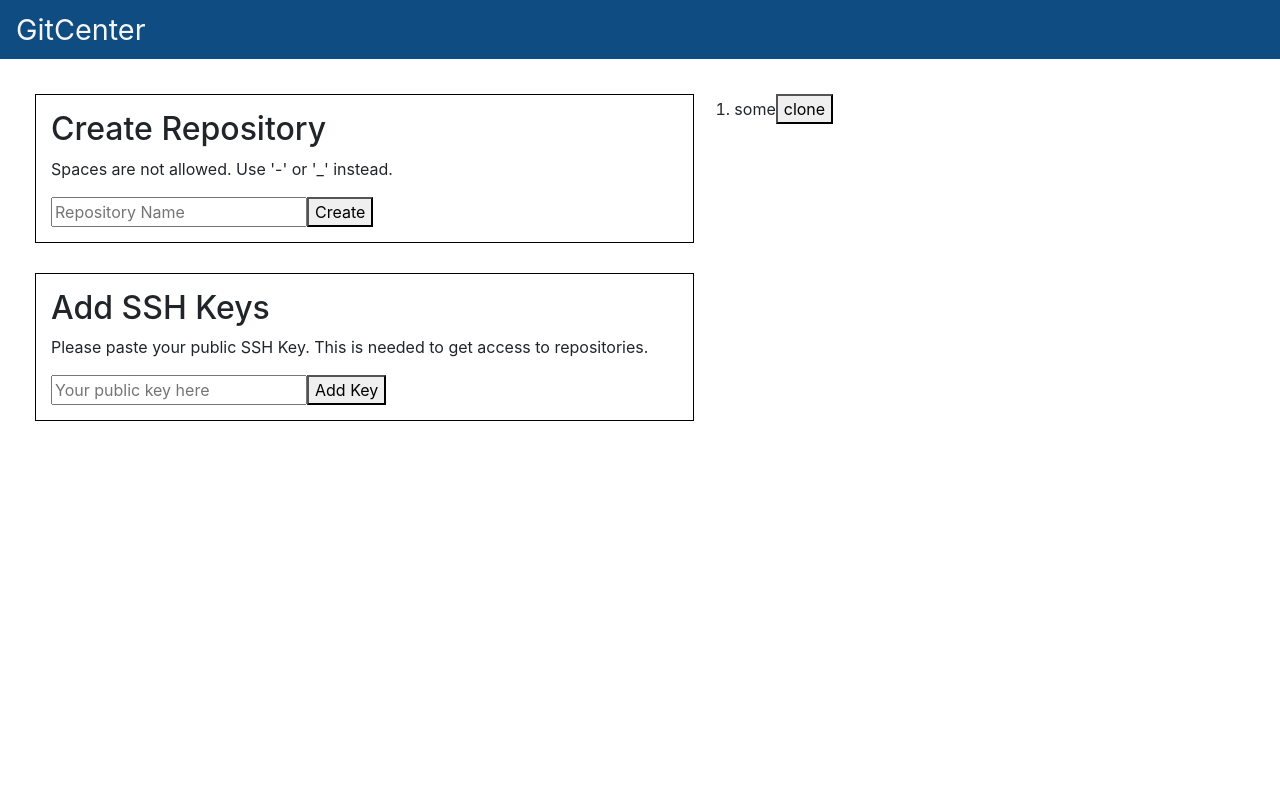
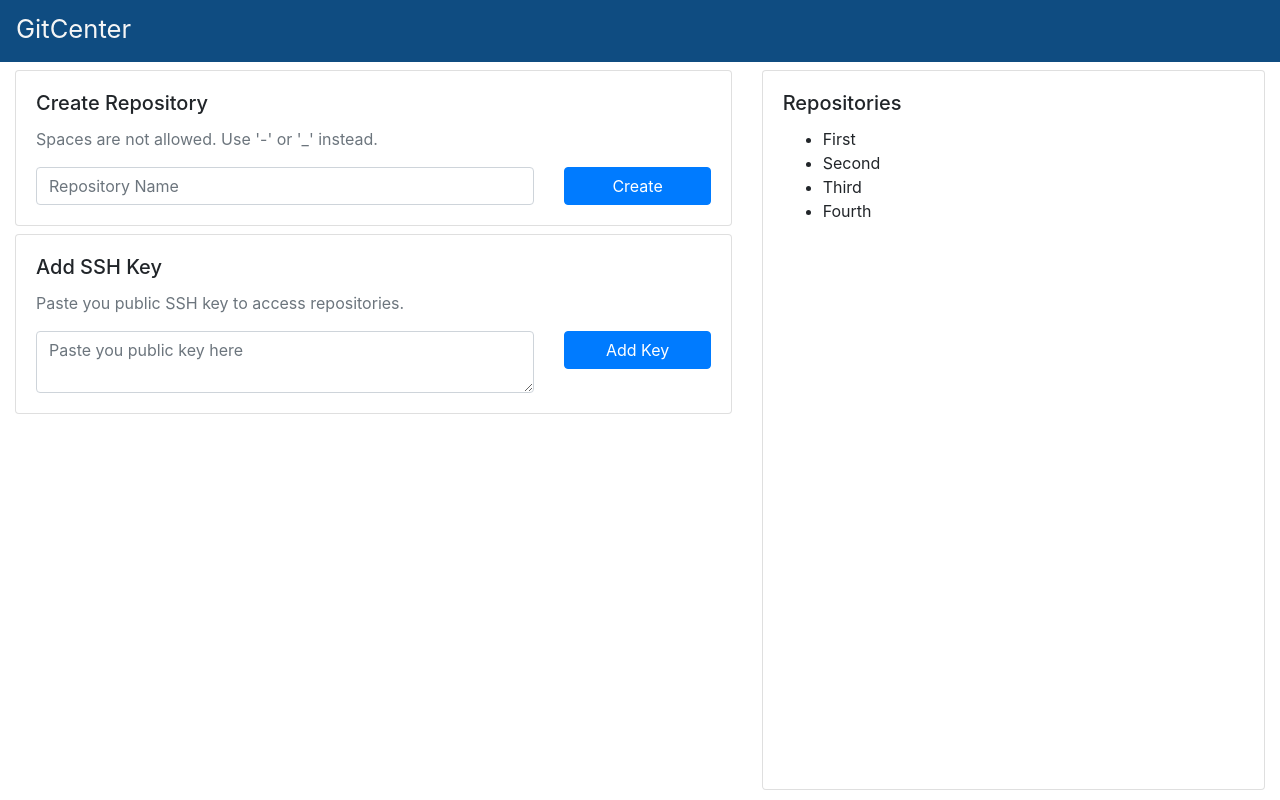
Before and after one commit to dheeraj-p/git-center-server, a Next.js app: page / in a window 1280 px wide. Built offline with nearby package versions, Linux system fonts and the light colour scheme.

Commit message:
Use bootstrap to re-arrange layouts

```diff
--- a/components/AddSSHKey/AddSSHKey.js
+++ b/components/AddSSHKey/AddSSHKey.js
@@ -1,25 +1,23 @@
-import AddSHHKeyStyles from './AddSSHKey.style';
-
 export default function AddSSHKey() {
   return (
-    <div className='add-ssh'>
-      <h2>Add SSH Keys</h2>
-      <p>
-        Please paste your public SSH Key. This is needed to get access to
-        repositories.
-      </p>
-      <div className='input-box'>
-        <input
-          type='text'
-          name='repoName'
-          class='form-control'
-          placeholder='Your public key here'
-        />
-        <button type='button' class='btn btn-primary'>
-          Add Key
-        </button>
+    <div className="card mt-2">
+      <div className="card-body">
+        <h5 className="card-title">Add SSH Key</h5>
+        <p className="card-text text-muted">Paste you public SSH key to access repositories.</p>
+        <div className="row">
+          <div className="col-md-9 col-sm-12 mb-2 mb-md-0">
+            <textarea
+              className="form-control"
+              placeholder="Paste you public key here"
+            />
+          </div>
+          <div className="col-md-3 col-sm-12">
+            <button type="button" className="btn btn-primary w-100">
+              Add Key
+            </button>
+          </div>
+        </div>
       </div>
-      <style jsx>{AddSHHKeyStyles}</style>
     </div>
   );
 }
--- a/components/AddSSHKey/AddSSHKey.style.js
+++ /dev/null
@@ -1,17 +0,0 @@
-import css from 'styled-jsx/css';
-import colors from '../../styles/colors';
-
-const AddSHHKeyStyles = css`
-  .add-ssh {
-    border: 1px solid black;
-    width: 100%;
-    padding: 15px;
-    margin: 15px;
-  }
-
-  .input-box {
-    display: flex;
-  }
-`;
-
-export default AddSHHKeyStyles;
--- a/components/CreateRepository/CreateRepository.js
+++ b/components/CreateRepository/CreateRepository.js
@@ -1,22 +1,25 @@
-import CreateRepositoryStyles from './CreateRepository.style';
-
 export default function CreateRepository() {
   return (
-    <div className='create-repository'>
-      <h2>Create Repository</h2>
-      <p>Spaces are not allowed. Use '-' or '_' instead.</p>
-      <div className="input-box">
-        <input
-          type='text'
-          name='repoName'
-          class='form-control'
-          placeholder='Repository Name'
-        />
-        <button type='button' class='btn btn-primary'>
-          Create
-        </button>
+    <div className="card mt-2">
+      <div className="card-body">
+        <h5 className="card-title">Create Repository</h5>
+        <p className="card-text text-muted">Spaces are not allowed. Use '-' or '_' instead.</p>
+        <div className="row">
+          <div className="col-md-9 col-sm-12 mb-2 mb-md-0">
+            <input
+              type="text"
+              name="repoName"
+              className="form-control"
+              placeholder="Repository Name"
+            />
+          </div>
+          <div className="col-md-3 col-sm-12 ">
+            <button type="button" className="btn btn-primary w-100">
+              Create
+            </button>
+          </div>
+        </div>
       </div>
-      <style jsx>{CreateRepositoryStyles}</style>
     </div>
   );
 }
--- a/components/CreateRepository/CreateRepository.style.js
+++ /dev/null
@@ -1,16 +0,0 @@
-import css from 'styled-jsx/css';
-
-const CreateRepositoryStyles = css`
-  .create-repository {
-    border: 1px solid black;
-    width: 100%;
-    padding: 15px;
-    margin: 15px;
-  }
-
-  .input-box {
-    display: flex;
-  }
-`;
-
-export default CreateRepositoryStyles;
--- a/components/Header/Header.js
+++ b/components/Header/Header.js
@@ -2,8 +2,10 @@ import HeaderStyles from './Header.style';
 
 export default function Header() {
   return (
-    <nav className='navbar navbar-dark header'>
-      GitCenter
+    <nav className="navbar header">
+      <h2 className="title">
+        <small>GitCenter</small>
+      </h2>
       <style jsx>{HeaderStyles}</style>
     </nav>
   );
--- a/components/Header/Header.style.js
+++ b/components/Header/Header.style.js
@@ -4,8 +4,10 @@ import colors from '../../styles/colors';
 const HeaderStyles = css`
   .header {
     background-color: ${colors.colorBackgroundDark};
+  }
+
+  .header > .title{
     color: ${colors.colorTextLight};
-    font-size: 1.8em;
   }
 `;
 
--- a/components/Home/Home.js
+++ b/components/Home/Home.js
@@ -2,20 +2,24 @@ import Repositories from '../Repositories/Repositories';
 import Header from '../Header/Header';
 import CreateRepository from '../CreateRepository/CreateRepository';
 import AddSSHKey from '../AddSSHKey/AddSSHKey';
-import HomeStyles from './Home.style';
 
 export default function Home() {
   return (
     <div>
       <Header />
-      <div className="home-container">
-        <div className='add-fields'>
-          <CreateRepository />
-          <AddSSHKey />
+      <div className="container-fluid">
+        <div className="row">
+          <div className="col-md-7">
+            <div className="row">
+              <div className="col-md-12"><CreateRepository /></div>
+              <div className="col-md-12"><AddSSHKey /></div>
+            </div>
+          </div>
+          <div className="col-md-5">
+            <Repositories />
+          </div>
         </div>
-        <Repositories />
       </div>
-      <style jsx>{HomeStyles}</style>
     </div>
   );
 }
--- a/components/Home/Home.style.js
+++ /dev/null
@@ -1,17 +0,0 @@
-import css from 'styled-jsx/css';
-import colors from '../../styles/colors';
-
-const HomeStyles = css`
-  .add-fields {
-    display: flex;
-    flex-direction: column;
-    margin: 20px;
-  }
-
-  .home-container {
-    display: flex;
-    width: 100vw;
-  }
-`;
-
-export default HomeStyles;
--- a/components/Repositories/Repositories.js
+++ b/components/Repositories/Repositories.js
@@ -2,18 +2,17 @@ import RepositoriesStyles from './Repositories.style';
 
 export default function Repositories({}) {
   return (
-    <ol className='repo-container'>
-      {[{ name: 'some' }].map(r => {
-        return (
-          <li className='repo'>
-            <span> {r.name}</span>
-            <button type='button' class='btn btn-primary'>
-              clone
-            </button>
-          </li>
-        );
-      })}
+    <div className="card mt-2 repos-container">
+      <div className="card-body">
+        <h5 className="card-title">Repositories</h5>
+        <ul>
+          <li>First</li>
+          <li>Second</li>
+          <li>Third</li>
+          <li>Fourth</li>
+        </ul>
+      </div>
       <style jsx>{RepositoriesStyles}</style>
-    </ol>
+    </div>
   );
 }
--- a/components/Repositories/Repositories.style.js
+++ b/components/Repositories/Repositories.style.js
@@ -2,9 +2,10 @@ import css from 'styled-jsx/css';
 import colors from '../../styles/colors';
 
 const RepositoriesStyles = css`
-  .repo-container {
-    margin: 20px;
-    padding: 15px;
+  @media (min-width: 768px) {
+    .repos-container {
+      min-height: 90vh;
+    }
   }
 `;
 
--- a/pages/index.js
+++ b/pages/index.js
@@ -1,6 +1,6 @@
 import Home from '../components/Home/Home';
 import Head from 'next/head'
-import GlobalStyles from '../styles/Global.style';
+import GlobalStyles from '../styles/global.style';
 
 export default function Index() {
   return (
@@ -15,7 +15,7 @@ export default function Index() {
         />
       </Head>
       <Home />
-      {/* <style jsx>{GlobalStyles}</style> */}
+      <style jsx>{GlobalStyles}</style>
     </div>
   );
 }
--- a/styles/global.style.js
+++ b/styles/global.style.js
@@ -1,9 +1,10 @@
 import css from 'styled-jsx/css';
+import colors from './colors';
 
 const GlobalStyles = css.global`
-  html, body {
-    margin: 0;
-    padding: 0;
+  html,
+  body {
+    background: ${colors.colorBackgroundLight};
   }
 `;
 
```
